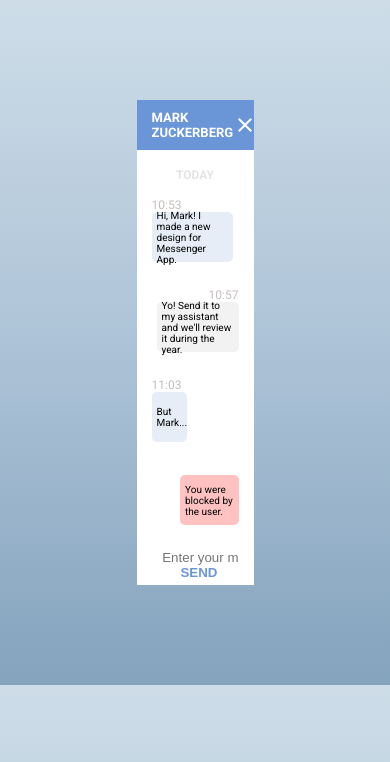
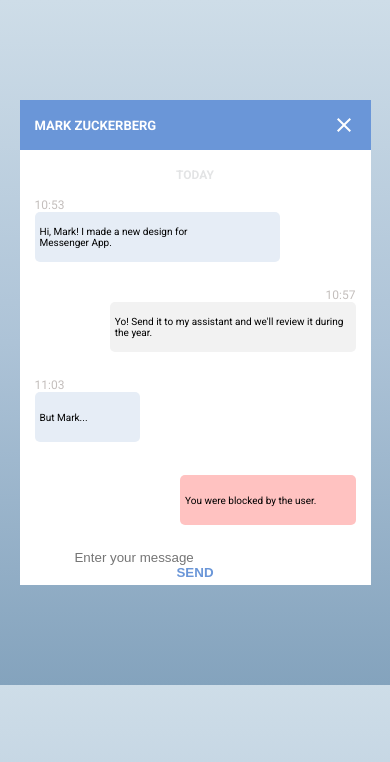
Before and after one commit to ricardoangelbustos/frontloops-loop1-step4, a plain HTML site: page index.html in a window 390 px wide. Drawn offline with Linux system fonts and the light colour scheme.

Commit message:
Cambiados anchos del responsive

```diff
--- a/style.css
+++ b/style.css
@@ -174,6 +174,9 @@ body{
     }
 }
 @media (max-width: 711px){
+    .container{
+        width: 70%;
+    }
     .message2 p{
         font-size: 12px;
     }
@@ -202,6 +205,9 @@ body{
     }
 }
 @media (max-width: 425px){
+    .container{
+        width: 90%;
+    }
     .message1 p{
         font-size: 10px;
     }
```
